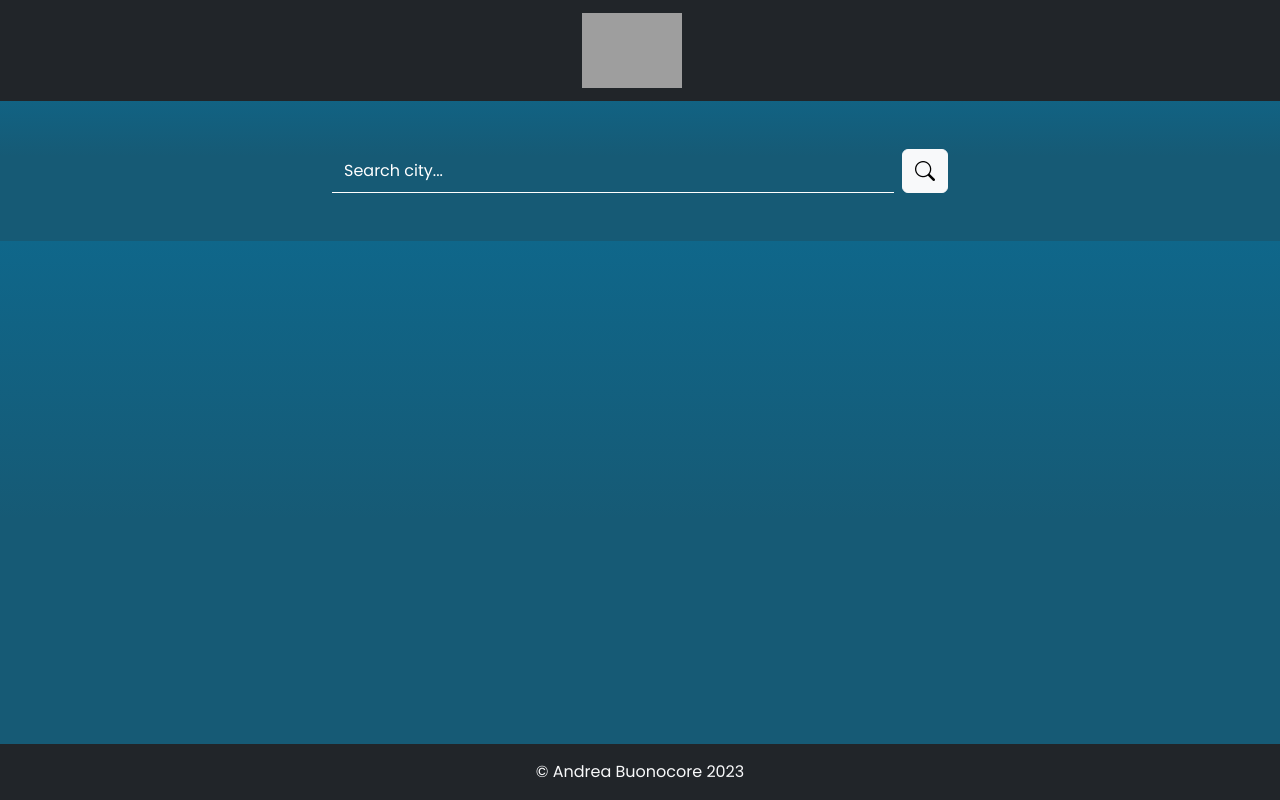
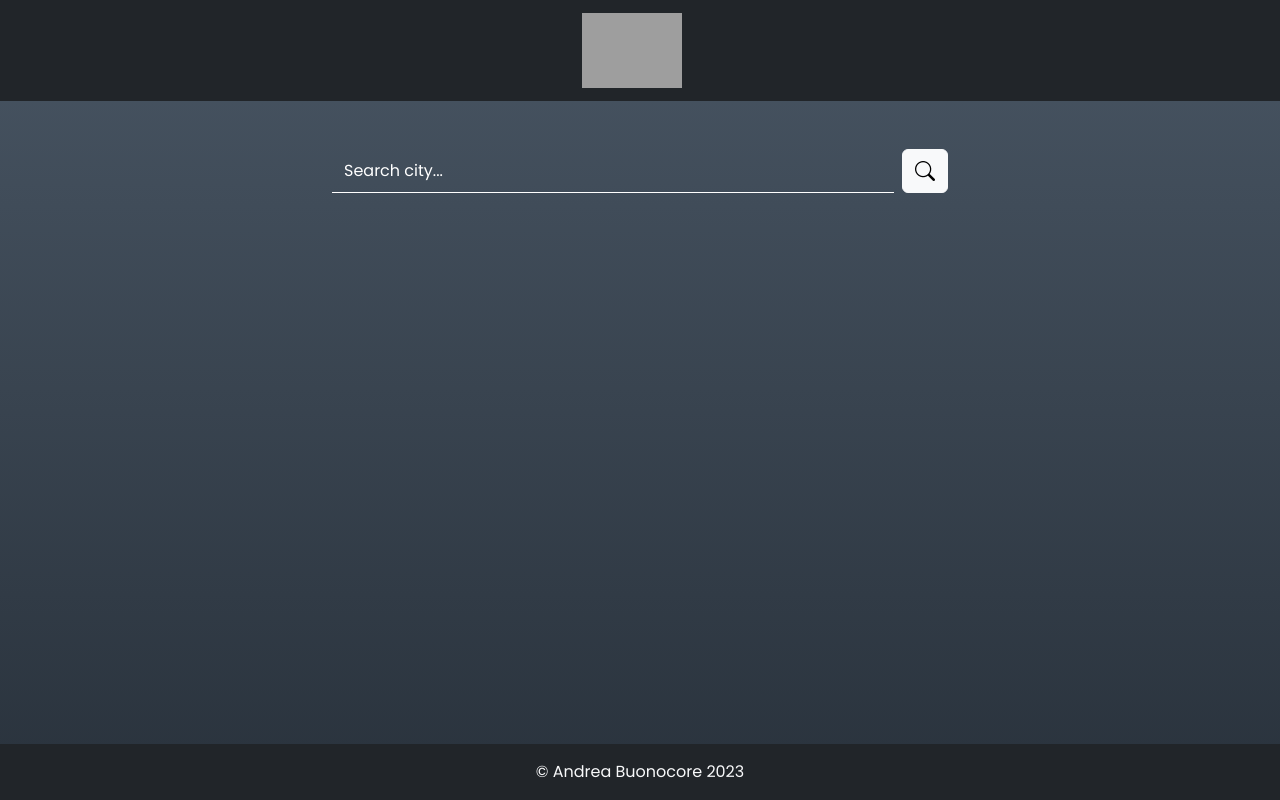
Before and after one commit to andrea-buonocore/react-weather-app, a React (Create React App) app: page / in a window 1280 px wide. Built offline with nearby package versions, Linux system fonts and the light colour scheme; grey boxes are pictures that could not be loaded.

Commit message:
quasi finito

```diff
--- a/src/App.css
+++ b/src/App.css
@@ -3,9 +3,16 @@
 html,
 body {
   min-height: 100%;
+  min-height: 100vh;
   background-repeat: no-repeat;
-  background: rgb(143, 188, 206);
-  background: linear-gradient(0deg, rgb(22, 90, 117) 35%, rgba(9, 114, 157, 1) 100%);
+  background-size: cover;
+  background: #485563;
+  /* fallback for old browsers */
+  background: -webkit-linear-gradient(to top, #29323c, #485563);
+  /* Chrome 10-25, Safari 5.1-6 */
+  background: linear-gradient(to top, #29323c, #485563);
+  /* W3C, IE 10+/ Edge, Firefox 16+, Chrome 26+, Opera 12+, Safari 7+ */
+
   font-family: 'Poppins', sans-serif !important;
 }
 
@@ -40,9 +47,9 @@ body {
 .card {
   background-color: rgba(255, 255, 255, 0.085) !important;
   color: white;
+  cursor: pointer;
+  ;
 }
-
-
 
 /* FOOTER  */
 
--- a/src/App.js
+++ b/src/App.js
@@ -6,13 +6,20 @@ import 'bootstrap-icons/font/bootstrap-icons.css'
 import CustomNavbar from './components/CustomNavbar';
 import CustomFooter from './components/CustomFooter';
 import Home from './components/Home';
+import NotFound from './components/NotFound';
+import { BrowserRouter, Routes, Route } from 'react-router-dom'
 
 function App() {
   return (
     <div className="App mb-5">
-      <CustomNavbar/>
-      <Home/>
-      <CustomFooter/>
+      <BrowserRouter>
+        <CustomNavbar />
+        <Routes>
+          <Route path="/" element={<Home />} />
+          <Route path="*" element={<NotFound />} />
+        </Routes>
+        <CustomFooter />
+      </BrowserRouter>
     </div>
   );
 }
--- /dev/null
+++ b/src/components/NotFound.jsx
@@ -0,0 +1,16 @@
+import Button from 'react-bootstrap/Button';
+import Container from 'react-bootstrap/Container';
+import { useNavigate } from 'react-router-dom'
+const NotFound = () => {
+    const navigate = useNavigate()
+    return (
+        <Container className='my-5'>
+            <h3 className='text-light'>Sorry, this page does not exist.</h3>
+            <Button variant="light" onClick={() => {
+                navigate('/')
+            }}>Go Home</Button>
+        </Container>
+    )
+}
+
+export default NotFound;
```
